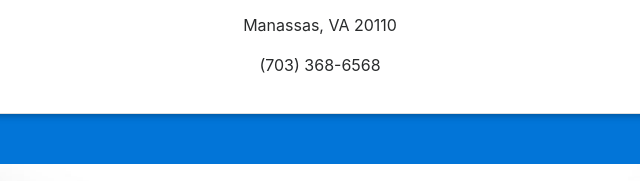
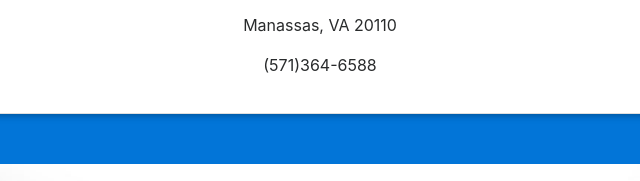
Before and after one commit to nburk2/crystal-clean, a website: page contact.html in a window 1280 px wide. Shown: the part 1543-1724 px from the top of the page, 320-960 px from the left. Drawn offline with Linux system fonts and the light colour scheme.

Commit message:
update contact number

```diff
--- a/contact.html
+++ b/contact.html
@@ -160,7 +160,7 @@
               <h4 class="card-title text-center">Main Office:</h4>
               <p class="text-center">9108 Centreville Road</p>
               <p class="text-center">Manassas, VA 20110</p>
-              <p class="text-center">(703) 368-6568</p>
+              <p class="text-center">(571)364-6588</p>
             </div>
           </div>
         </div>
```
